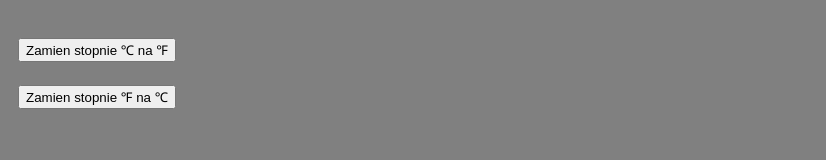
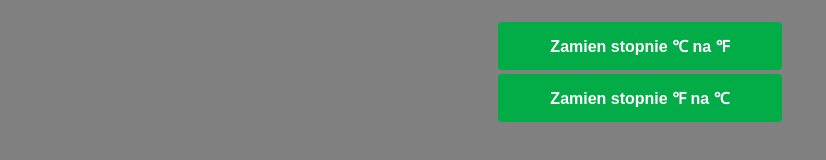
Before and after one commit to Szoker6/Java-script-, a website: page index.html in a window 1280 px wide. Shown: the whole page, without its empty margins (0-826 px from the left). Drawn offline with nearby package versions, Linux system fonts and the light colour scheme; files that its build step writes are made by us from their sources.

Commit message:
Compression

```diff
--- a/sass/style.scss
+++ b/sass/style.scss
@@ -3,4 +3,37 @@ body {
     padding: 10px;
     color: azure;
     font-size: 40px;
+    text-align: center;
 }
+
+
+
+button {
+	display: inline-block;
+    padding: 11px 50px;
+    max-width: 100%;
+
+	font-size: 16px;
+    font-weight: 600;
+    text-align: center;
+    white-space: nowrap;
+    vertical-align: middle;
+
+	color: #fff;
+    background-color: #02ac46;
+	border: 2px solid #02ac46;
+    border-radius: 4px;
+
+	transition: color .3s, background-color .3s;
+
+    cursor: pointer;
+	outline: 0!important;
+	text-decoration: none;
+    touch-action: manipulation;
+    user-select: none;
+
+	&:hover, &:active {
+		color: #02ac46;
+		background-color: #fff;
+	}
+}
```
